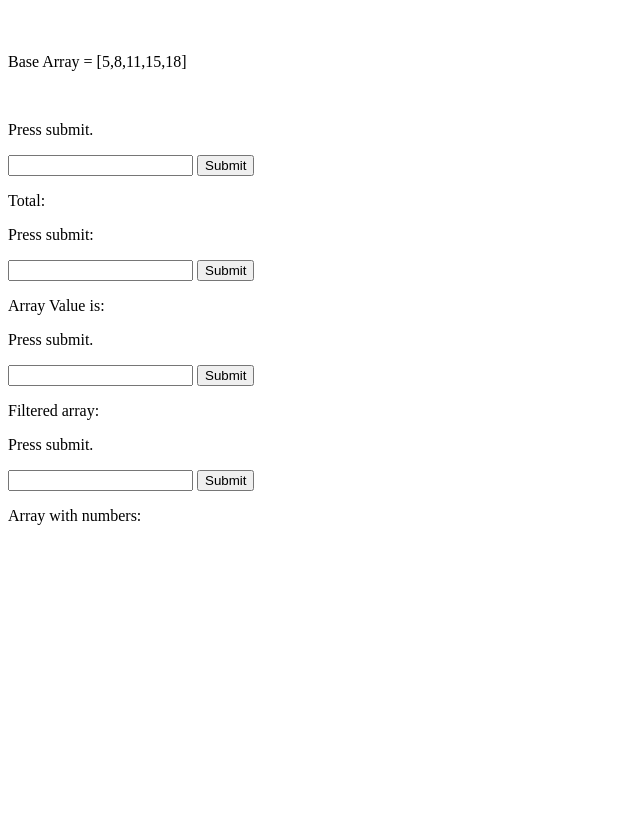
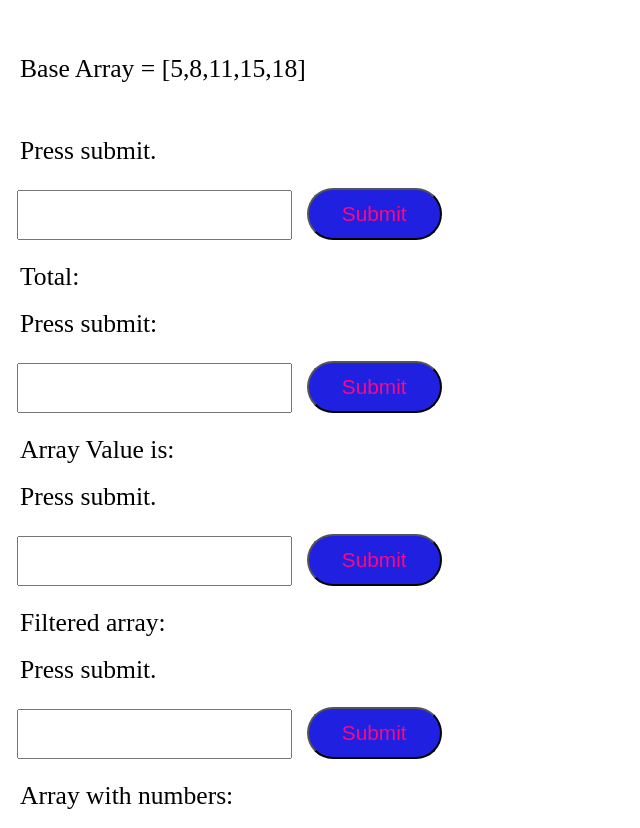
Before and after one commit to iwaramy/Assignment-2, a plain HTML site: page index.html in a window 1280 px wide. Shown: the part 61-889 px from the top of the page, without its empty margins (0-640 px from the left). Before the commit the page ends 800 px from the top, so only its background shows below. Drawn offline with nearby package versions, Linux system fonts and the light colour scheme.

Commit message:
code added

```diff
--- a/style.css
+++ b/style.css
@@ -1 +1,20 @@
-style.css
+input[type=submit] {
+  color: #FC0882;
+  background-color: #2020E0;
+  padding: 12px 33px;
+  margin: 5px 11px;
+  border-radius: 50px;
+  font-size: 1.3rem;
+  cursor: pointer;
+  text-align: center;
+
+}
+p {
+  font-size: 1.6rem;
+  margin: 17px 12px;
+}
+input[type=text] {
+  padding: 12px;
+  margin-left: .7%;
+  font-size: 1.2rem;
+}
```
